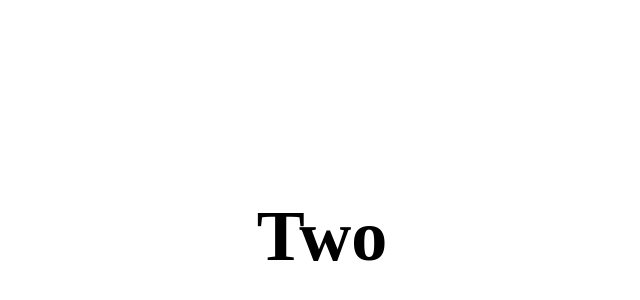
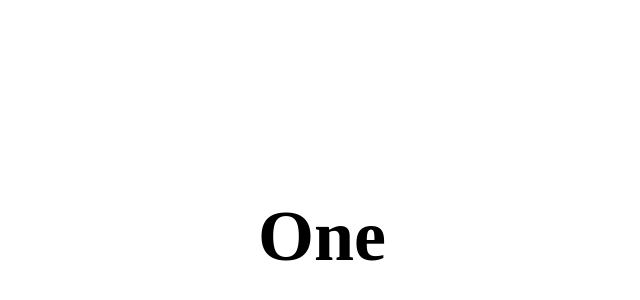
Before and after one commit to azangru/throwaway-manual-deployment-with-gh-actions, a plain HTML site: page index.html in a window 1280 px wide. Shown: the part 172-472 px from the top of the page, without its empty margins (318-958 px from the left). Drawn offline with Linux system fonts and the light colour scheme.

Commit message:
Deploying to gh-pages from  @ a9c0f6f46dbd7e81faae95e96a01b4f3b24a2198 🚀

```diff
--- a/index.html
+++ b/index.html
@@ -2,7 +2,7 @@
 <html>
 
 <head>
-  <title>Page two</title>
+  <title>Page one</title>
   <style>
     html,
     body {
@@ -24,7 +24,7 @@
 
 <body>
   <h1>
-    Two
+    One
   </h1>
 
 </body>
```
